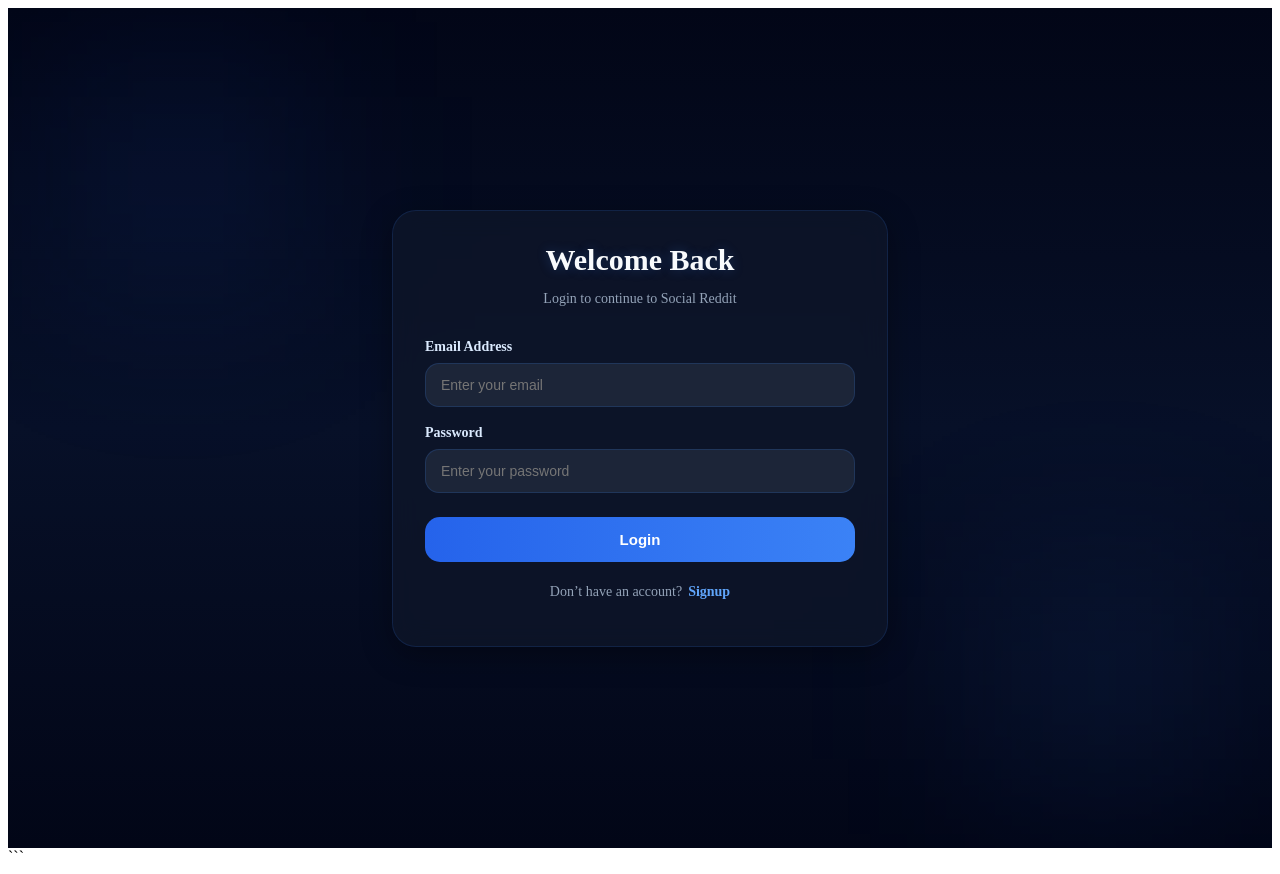
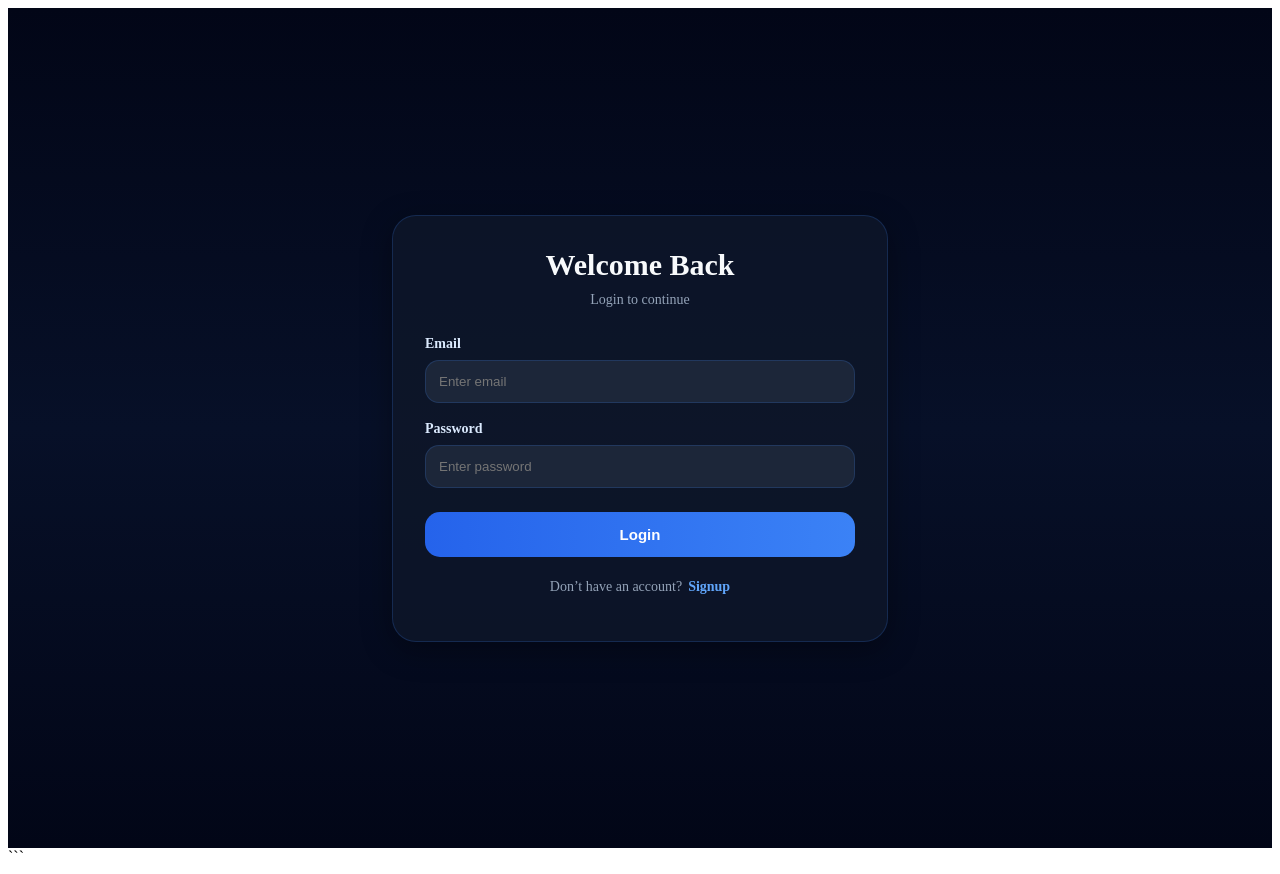
Before and after one commit to imranshaikqa20/SocialReddit, a React (Vite) app in the folder frontend/reddit-frontend-starter/: page /login in a window 1280 px wide. Built offline with nearby package versions, Linux system fonts and the light colour scheme.

Commit message:
Fix login redirect and routing

```diff
--- a/frontend/reddit-frontend-starter/src/components/auth/LoginForm.jsx
+++ b/frontend/reddit-frontend-starter/src/components/auth/LoginForm.jsx
@@ -7,6 +7,10 @@ import { loginUser } from "../../services/authService";
 function LoginForm() {
 
   const navigate = useNavigate();
+
+  /* =========================================
+     States
+  ========================================= */
 
   const [email, setEmail] =
     useState("");
@@ -25,14 +29,13 @@ function LoginForm() {
 
     e.preventDefault();
 
-    /* Validation */
+    /* =========================================
+       Validation
+    ========================================= */
 
     if (
-
       !email.trim() ||
-
       !password.trim()
-
     ) {
 
       alert(
@@ -48,11 +51,10 @@ function LoginForm() {
       setLoading(true);
 
       /* =========================================
-         API Call
+         Login API Call
       ========================================= */
 
-      const userData =
-
+      const response =
         await loginUser({
 
           email:
@@ -65,79 +67,92 @@ function LoginForm() {
 
       console.log(
         "LOGIN RESPONSE :",
-        userData
+        response
       );
+
+      /* =========================================
+         Token Extraction
+      ========================================= */
+
+      const token =
+        response?.token ||
+        response?.data?.token;
+
+      const username =
+        response?.username ||
+        response?.data?.username;
+
+      const userEmail =
+        response?.email ||
+        response?.data?.email;
+
+      /* =========================================
+         Token Check
+      ========================================= */
+
+      if (!token) {
+
+        alert(
+          "Token not received ❌"
+        );
+
+        return;
+
+      }
 
       /* =========================================
          Save Local Storage
       ========================================= */
 
       localStorage.setItem(
-
         "token",
-
-        userData.token || ""
-
+        token
       );
 
       localStorage.setItem(
-
         "username",
-
-        userData.username || ""
-
+        username || ""
       );
 
       localStorage.setItem(
-
         "email",
-
-        userData.email || ""
-
+        userEmail || ""
       );
 
       /* =========================================
-         Success Message
+         Success Alert
       ========================================= */
 
       alert(
-
-        userData.message ||
-
         "Login Success 🚀"
-
       );
 
       /* =========================================
          Redirect Home
       ========================================= */
 
-      navigate("/home");
-
-      /* =========================================
-         Reload
-      ========================================= */
-
-      window.location.reload();
+      navigate("/home", {
+        replace: true
+      });
 
     } catch (error) {
 
       console.log(
         "LOGIN ERROR :",
-        error.response?.data || error
+        error
       );
 
       /* =========================================
-         Error Handling
+         Error Message
       ========================================= */
 
       const errorMessage =
 
-        error.response?.data?.error ||
+        error?.response?.data?.message ||
 
-        error.response?.data?.message ||
+        error?.response?.data?.error ||
 
-        error.message ||
+        error?.message ||
 
         "Invalid Email or Password ❌";
 
@@ -161,41 +176,9 @@ function LoginForm() {
         display: "flex",
         justifyContent: "center",
         alignItems: "center",
-        padding: "20px",
-        overflow: "hidden",
-        position: "relative"
+        padding: "20px"
       }}
     >
-
-      {/* =========================================
-         Background Glow
-      ========================================= */}
-
-      <div
-        style={{
-          position: "absolute",
-          top: "80px",
-          left: "80px",
-          width: "180px",
-          height: "180px",
-          background:
-            "rgba(37,99,235,0.16)",
-          filter: "blur(100px)"
-        }}
-      />
-
-      <div
-        style={{
-          position: "absolute",
-          bottom: "80px",
-          right: "80px",
-          width: "180px",
-          height: "180px",
-          background:
-            "rgba(59,130,246,0.14)",
-          filter: "blur(100px)"
-        }}
-      />
 
       {/* =========================================
          Login Card
@@ -206,16 +189,13 @@ function LoginForm() {
           width: "100%",
           maxWidth: "430px",
           background:
-            "rgba(15,23,42,0.78)",
-          backdropFilter: "blur(14px)",
+            "rgba(15,23,42,0.85)",
           border:
-            "1px solid rgba(59,130,246,0.15)",
+            "1px solid rgba(59,130,246,0.2)",
           borderRadius: "24px",
           padding: "32px",
           boxShadow:
-            "0px 8px 30px rgba(0,0,0,0.35)",
-          position: "relative",
-          zIndex: 2
+            "0px 8px 30px rgba(0,0,0,0.35)"
         }}
       >
 
@@ -235,9 +215,7 @@ function LoginForm() {
               margin: 0,
               color: "#f8fafc",
               fontSize: "30px",
-              fontWeight: "700",
-              textShadow:
-                "0px 0px 12px rgba(59,130,246,0.25)"
+              fontWeight: "700"
             }}
           >
 
@@ -249,20 +227,18 @@ function LoginForm() {
             style={{
               marginTop: "10px",
               color: "#94a3b8",
-              fontSize: "14px",
-              lineHeight: "24px"
+              fontSize: "14px"
             }}
           >
 
-            Login to continue to
-            Social Reddit
+            Login to continue
 
           </p>
 
         </div>
 
         {/* =========================================
-           Login Form
+           Form
         ========================================= */}
 
         <form
@@ -289,13 +265,13 @@ function LoginForm() {
               }}
             >
 
-              Email Address
+              Email
 
             </label>
 
             <input
               type="email"
-              placeholder="Enter your email"
+              placeholder="Enter email"
               value={email}
               onChange={(e) =>
                 setEmail(
@@ -304,15 +280,14 @@ function LoginForm() {
               }
               style={{
                 width: "100%",
-                padding: "13px 15px",
+                padding: "13px",
                 borderRadius: "14px",
                 border:
-                  "1px solid rgba(59,130,246,0.18)",
-                outline: "none",
+                  "1px solid rgba(59,130,246,0.2)",
                 background:
                   "rgba(30,41,59,0.9)",
-                color: "#f8fafc",
-                fontSize: "14px",
+                color: "#fff",
+                outline: "none",
                 boxSizing: "border-box"
               }}
             />
@@ -345,7 +320,7 @@ function LoginForm() {
 
             <input
               type="password"
-              placeholder="Enter your password"
+              placeholder="Enter password"
               value={password}
               onChange={(e) =>
                 setPassword(
@@ -354,15 +329,14 @@ function LoginForm() {
               }
               style={{
                 width: "100%",
-                padding: "13px 15px",
+                padding: "13px",
                 borderRadius: "14px",
                 border:
-                  "1px solid rgba(59,130,246,0.18)",
-                outline: "none",
+                  "1px solid rgba(59,130,246,0.2)",
                 background:
                   "rgba(30,41,59,0.9)",
-                color: "#f8fafc",
-                fontSize: "14px",
+                color: "#fff",
+                outline: "none",
                 boxSizing: "border-box"
               }}
             />
@@ -393,13 +367,9 @@ function LoginForm() {
           >
 
             {
-
               loading
-
                 ? "Logging In..."
-
                 : "Login"
-
             }
 
           </button>
```
